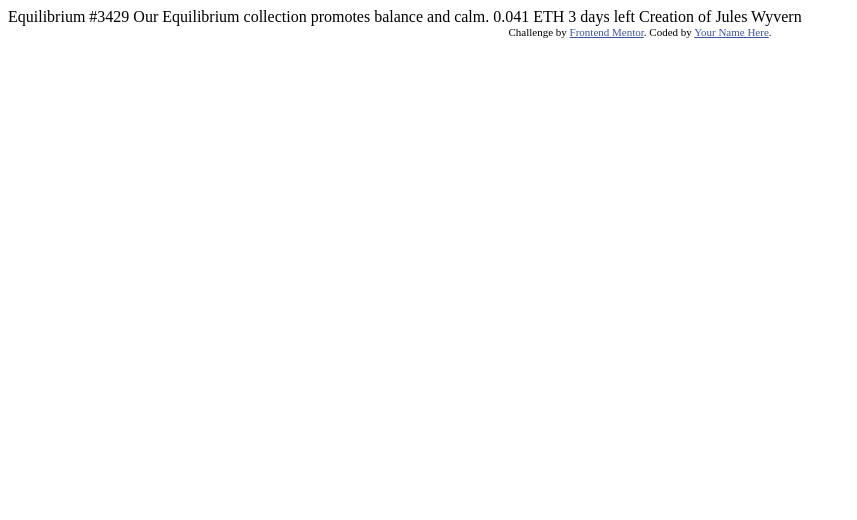
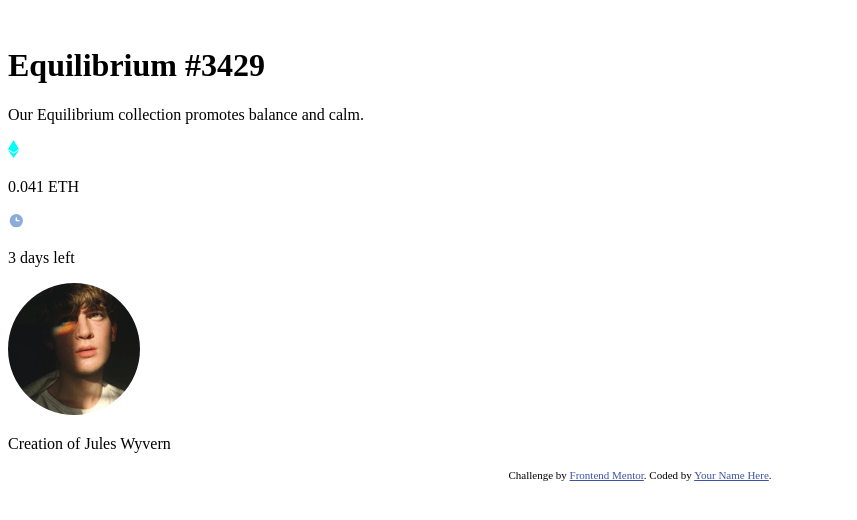
Before and after one commit to sadykova/FM_NFT_preview-card, a plain HTML site: page index.html in a window 1280 px wide. Shown: the whole page, without its empty margins (0-857 px from the left). Drawn offline with Linux system fonts and the light colour scheme.

Commit message:
Add HTML tags, fonts and colors

```diff
--- a/index.html
+++ b/index.html
@@ -1,33 +1,58 @@
 <!DOCTYPE html>
 <html lang="en">
   <head>
-  <meta charset="UTF-8">
-  <meta name="viewport" content="width=device-width, initial-scale=1.0"> <!-- displays site properly based on user's device -->
+    <meta charset="UTF-8" />
+    <meta name="viewport" content="width=device-width, initial-scale=1.0" />
+    <!-- displays site properly based on user's device -->
 
-  <link rel="icon" type="image/png" sizes="32x32" href="./images/favicon-32x32.png">
-
+    <link
+      rel="icon"
+      type="image/png"
+      sizes="32x32"
+      href="./images/favicon-32x32.png"
+    />
+    <link rel="stylesheet" href="style.css" />
     <title>Frontend Mentor | NFT preview card component</title>
-
-  <!-- Feel free to remove these styles or customise in your own stylesheet 👍 -->
-  <style>
-    .attribution { font-size: 11px; text-align: center; }
-    .attribution a { color: hsl(228, 45%, 44%); }
-  </style>
   </head>
   <body>
-
-  Equilibrium #3429
-
-  Our Equilibrium collection promotes balance and calm.
-
-  0.041 ETH
-  3 days left
-
-  Creation of Jules Wyvern
+    <div class="card">
+      <img src="" alt="" />
+      <div class="text">
+        <h1>Equilibrium #3429</h1>
+        <p>Our Equilibrium collection promotes balance and calm.</p>
+        <div class="details">
+          <div class="eth">
+            <svg width="11" height="18" xmlns="http://www.w3.org/2000/svg">
+              <path
+                d="M11 10.216 5.5 18 0 10.216l5.5 3.263 5.5-3.262ZM5.5 0l5.496 9.169L5.5 12.43 0 9.17 5.5 0Z"
+                fill="#00FFF8"
+              />
+            </svg>
+            <p>0.041 ETH</p>
+          </div>
+          <div class="days">
+            <svg width="17" height="17" xmlns="http://www.w3.org/2000/svg">
+              <path
+                d="M8.305 2.007a6.667 6.667 0 1 0 0 13.334 6.667 6.667 0 0 0 0-13.334Zm2.667 7.334H8.305a.667.667 0 0 1-.667-.667V6.007a.667.667 0 0 1 1.334 0v2h2a.667.667 0 0 1 0 1.334Z"
+                fill="#8BACD9"
+              />
+            </svg>
+            <p>3 days left</p>
+          </div>
+          <div class="line"></div>
+          <div class="author">
+            <img src="./images/image-avatar.png" alt="Avatar picture" />
+            <p>Creation of Jules Wyvern</p>
+          </div>
+        </div>
+      </div>
+    </div>
 
     <div class="attribution">
-    Challenge by <a href="https://www.frontendmentor.io?ref=challenge" target="_blank">Frontend Mentor</a>.
-    Coded by <a href="#">Your Name Here</a>.
+      Challenge by
+      <a href="https://www.frontendmentor.io?ref=challenge" target="_blank"
+        >Frontend Mentor</a
+      >. Coded by <a href="#">Your Name Here</a>.
     </div>
   </body>
 </html>
--- /dev/null
+++ b/style.css
@@ -0,0 +1,26 @@
+/* Font Outfit:300,400,600 */
+@import url("https://fonts.googleapis.com/css2?family=Outfit:wght@300;400;600&family=Roboto:ital,wght@0,400;0,700;0,900;1,400;1,700;1,900&display=swap");
+
+/* Colors */
+
+:root {
+  /* Primary */
+  --soft-blue: hsl(215, 51%, 70%);
+  --cyan: hsl(178, 100%, 50%);
+
+  /* Neutral */
+
+  --very-dark-blue-main-bg: hsl(217, 54%, 11%);
+  --very-dark-blue-card: hsl(216, 50%, 16%);
+  --very-dark-blue-line: hsl(215, 32%, 27%);
+  --white: hsl(0, 0%, 100%);
+}
+
+/* Attribution styles */
+.attribution {
+  font-size: 11px;
+  text-align: center;
+}
+.attribution a {
+  color: hsl(228, 45%, 44%);
+}
```
Lines whose indentation alone changed are shown as unchanged.
